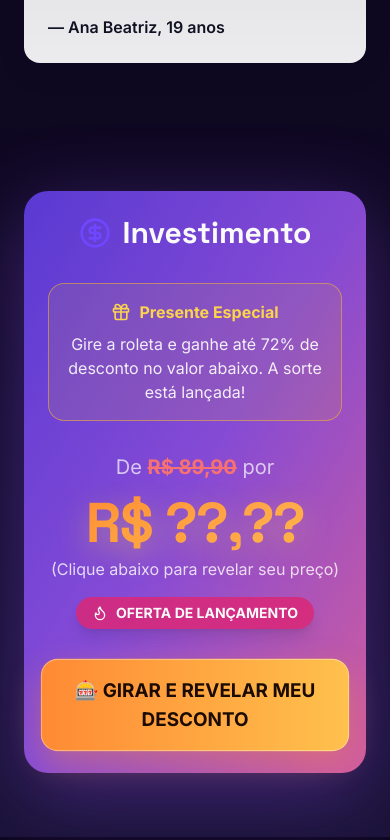
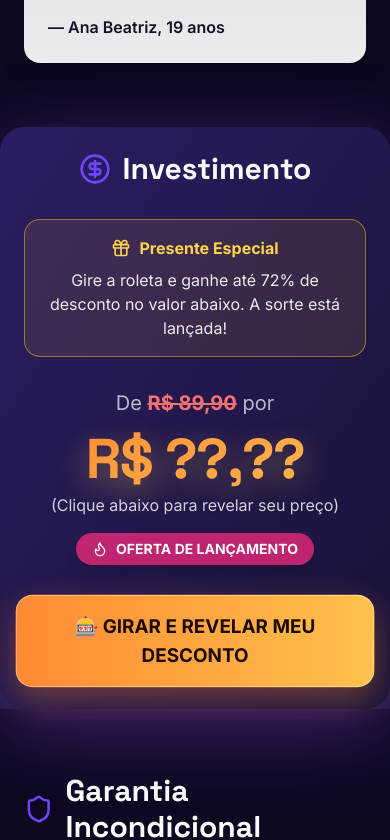
Before and after one commit to leosabbadin/lpenem-roleta, a Next.js app: page / in a window 390 px wide. Shown: the part 7465-8305 px from the top of the page. Built offline with nearby package versions, Linux system fonts and the light colour scheme.

Commit message:
o contraste da parte "investimento" não está facilitando a leitura por c

```diff
--- a/src/components/landing/investment-section.tsx
+++ b/src/components/landing/investment-section.tsx
@@ -15,8 +15,7 @@ export function InvestmentSection() {
     <section id="investimento" className="section relative isolate">
       <div className="absolute inset-0 -z-10 bg-gradient-to-b from-background to-[#1a1338]" />
 
-      <div className="mx-auto max-w-7xl px-6 py-16">
-        <div className="mx-auto max-w-3xl rounded-3xl bg-gradient-to-br from-[#6c46ff]/80 via-[#a25aff]/80 to-[#ff70b7]/80 p-6 text-center shadow-[0_20px_80px_rgba(150,80,255,.35)] md:p-10">
+      <div className="mx-auto max-w-3xl rounded-3xl bg-gradient-to-br from-[#2c1d62] to-[#1a1338] p-6 text-center shadow-[0_20px_80px_rgba(150,80,255,.35)] md:p-10">
         <SectionTitle>
           <div className="flex items-center justify-center gap-3">
             <CircleDollarSign className="size-8 text-primary" /> Investimento
@@ -35,9 +34,7 @@ export function InvestmentSection() {
 
         <p className="mt-8 text-xl text-white/70">
           De{' '}
-            <span className="font-bold text-red-400 line-through">
-              R$ 89,90
-            </span>{' '}
+          <span className="font-bold text-red-400 line-through">R$ 89,90</span>{' '}
           por
         </p>
 
@@ -60,7 +57,6 @@ export function InvestmentSection() {
           </CtaButton>
         </div>
       </div>
-      </div>
       <RoulettePopup open={isPopupOpen} onOpenChange={setIsPopupOpen} />
     </section>
   );
```
Lines whose indentation alone changed are shown as unchanged.
